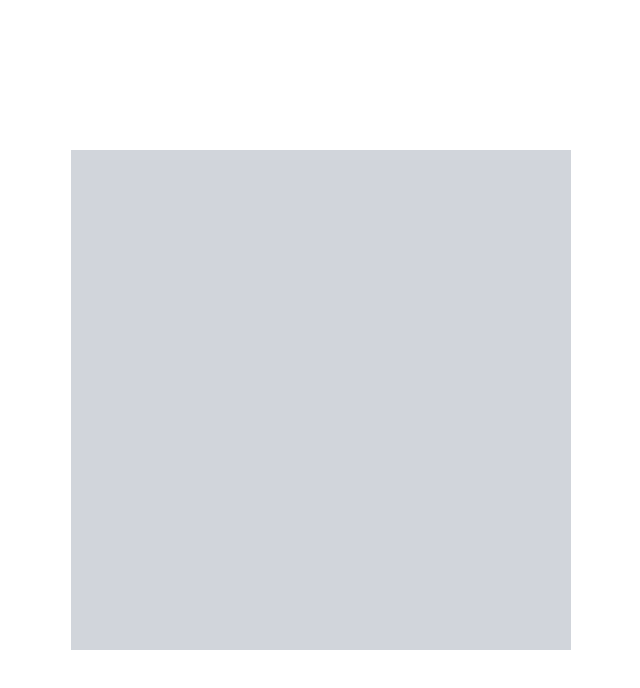
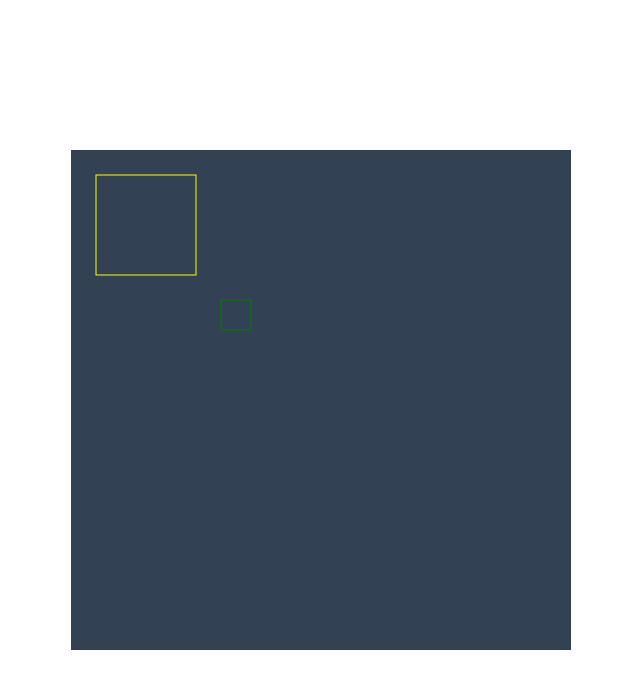
Before and after one commit to Soheiljafarnejad/Canvas, a React (Vite) app: page /stroke in a window 1280 px wide. Shown: the top 688 px of the page, without its empty margins (319-959 px from the left). Built offline with nearby package versions, Linux system fonts and the light colour scheme.

Commit message:
strokeRect & stroke

```diff
--- a/src/common/Canvas.jsx
+++ b/src/common/Canvas.jsx
@@ -1,11 +1,11 @@
 import { useEffect } from "react";
 
-const Canvas = ({ canvasRef, ctxRef, className = "bg-gray-300", width = 500, height = 500 }) => {
+const Canvas = ({ canvasRef, ctxRef, className = "", width = 500, height = 500 }) => {
   useEffect(() => {
     if (canvasRef.current.getContext) ctxRef.current = canvasRef.current.getContext("2d");
   }, [canvasRef, ctxRef]);
 
-  return <canvas className={className} width={width} height={height} ref={canvasRef} />;
+  return <canvas className={`bg-gray-200 ${className}`} width={width} height={height} ref={canvasRef} />;
 };
 
 export default Canvas;
--- a/src/components/Rect.jsx
+++ b/src/components/Rect.jsx
@@ -11,10 +11,11 @@ const Rect = () => {
     ctx.fillRect(10, 10, 50, 50);
     ctx.clearRect(20, 20, 30, 30);
 
+    // way 1
     ctx.fillStyle = "#fff";
     ctx.fillRect(150, 150, 30, 30);
 
-    // way 2 for rect
+    // way 2
     ctx.fillStyle = "yellow";
     ctx.rect(200, 200, 15, 15);
     ctx.fill();
--- a/src/components/Stroke.jsx
+++ b/src/components/Stroke.jsx
@@ -5,11 +5,22 @@ const Stroke = () => {
   const canvas = useRef(null);
   const ctxRef = useRef(null);
 
-  useEffect(() => {}, []);
+  useEffect(() => {
+    const ctx = ctxRef.current;
+
+    // way 1
+    ctx.strokeStyle = "yellow";
+    ctx.strokeRect(25, 25, 100, 100);
+
+    // way 2
+    ctx.strokeStyle = "green";
+    ctx.rect(150, 150, 30, 30);
+    ctx.stroke();
+  }, []);
 
   return (
     <div className="flex items-center justify-center min-h-[100svh]">
-      <Canvas canvasRef={canvas} ctxRef={ctxRef} />
+      <Canvas canvasRef={canvas} ctxRef={ctxRef} className="bg-slate-700" />
     </div>
   );
 };
```
